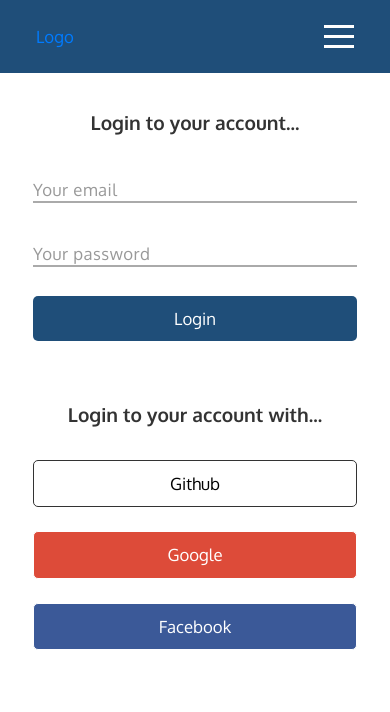
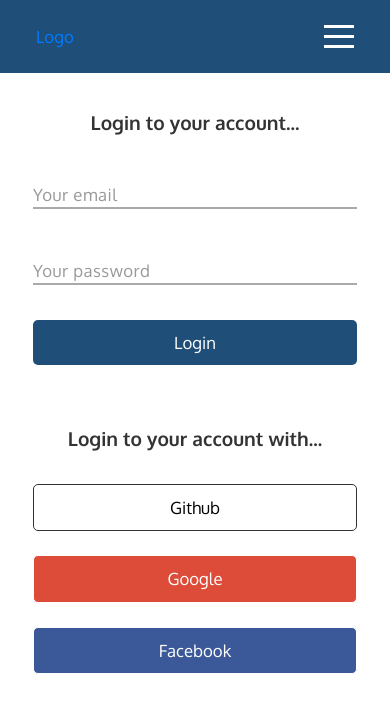
Before and after one commit to JamesRClarke/anagram-falls-client, a React (Create React App) app: page /login in a window 390 px wide. Shown: the top 712 px of the page. Built offline with nearby package versions, Linux system fonts and the light colour scheme.

Commit message:
adjust spacing for input fields on mobile

```diff
--- a/src/components/UI/Input/Input.js
+++ b/src/components/UI/Input/Input.js
@@ -1,9 +1,10 @@
 import React from 'react';
+
+import Aux from '../../../hoc/Aux'
 
 import InputError from './InputError/InputError'
 
 const input = (props) => {
-  // console.log(props);
   let inputElement = null;
   let validitiyClass = '';
   let hasContent = '';
@@ -26,8 +27,8 @@
       case ('input'):
       inputElement =
       (
-        <div>
-          <div className="input-effect ">
+        <div className="p-4">
+          <div className="input-effect">
             <input
               className={`effect-18 ${validitiyClass}`}
               {...props.elementConfig}
@@ -80,9 +81,9 @@
         />
     }
     return (
-      <div className="py-3 px-4">
+      <Aux>
         {inputElement}
-      </div>
+      </Aux>
     )
   };
 
--- a/src/styles/components/Authentication/authentication.scss
+++ b/src/styles/components/Authentication/authentication.scss
@@ -67,7 +67,7 @@
   ~ label {
     position: absolute;
     left: 0;
-    top: 9px;
+    top: 8px;
     color: $color-grey-medium;
     transition: 0.3s;
     z-index: -1;
```
